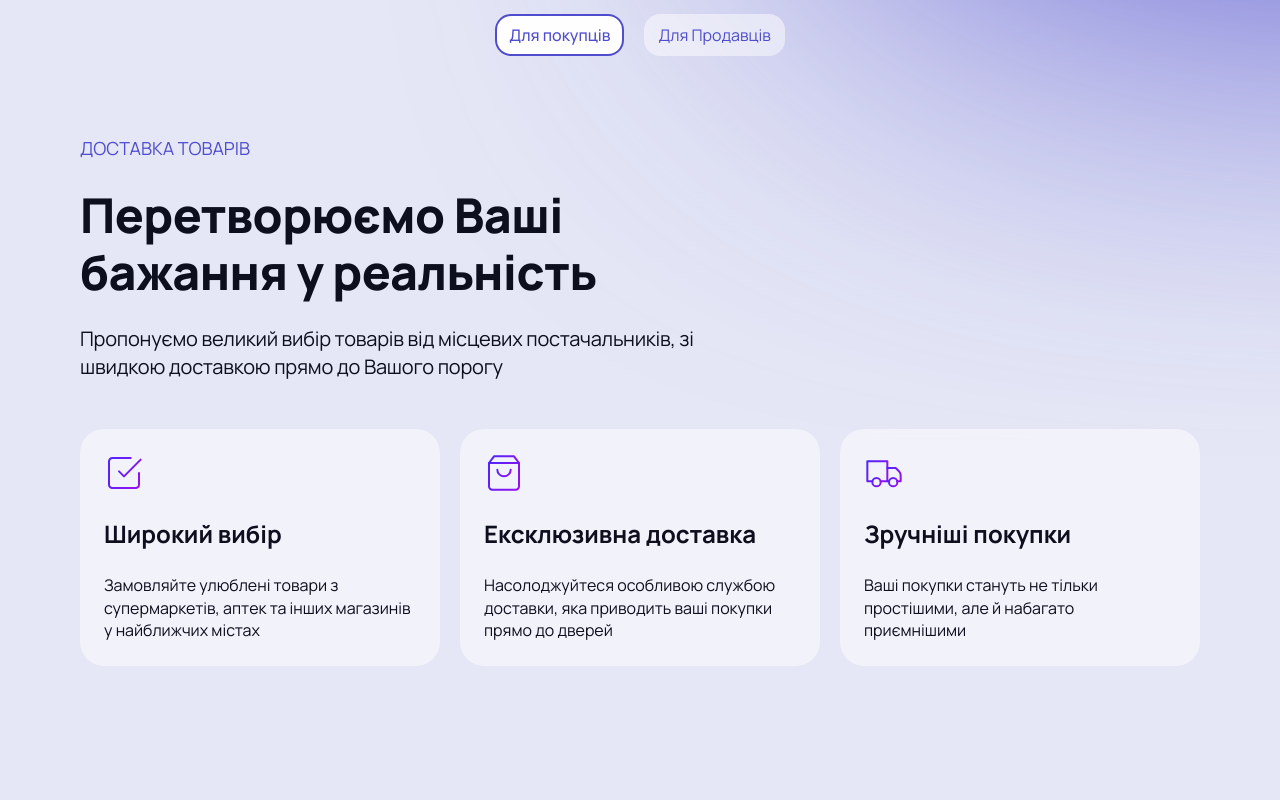
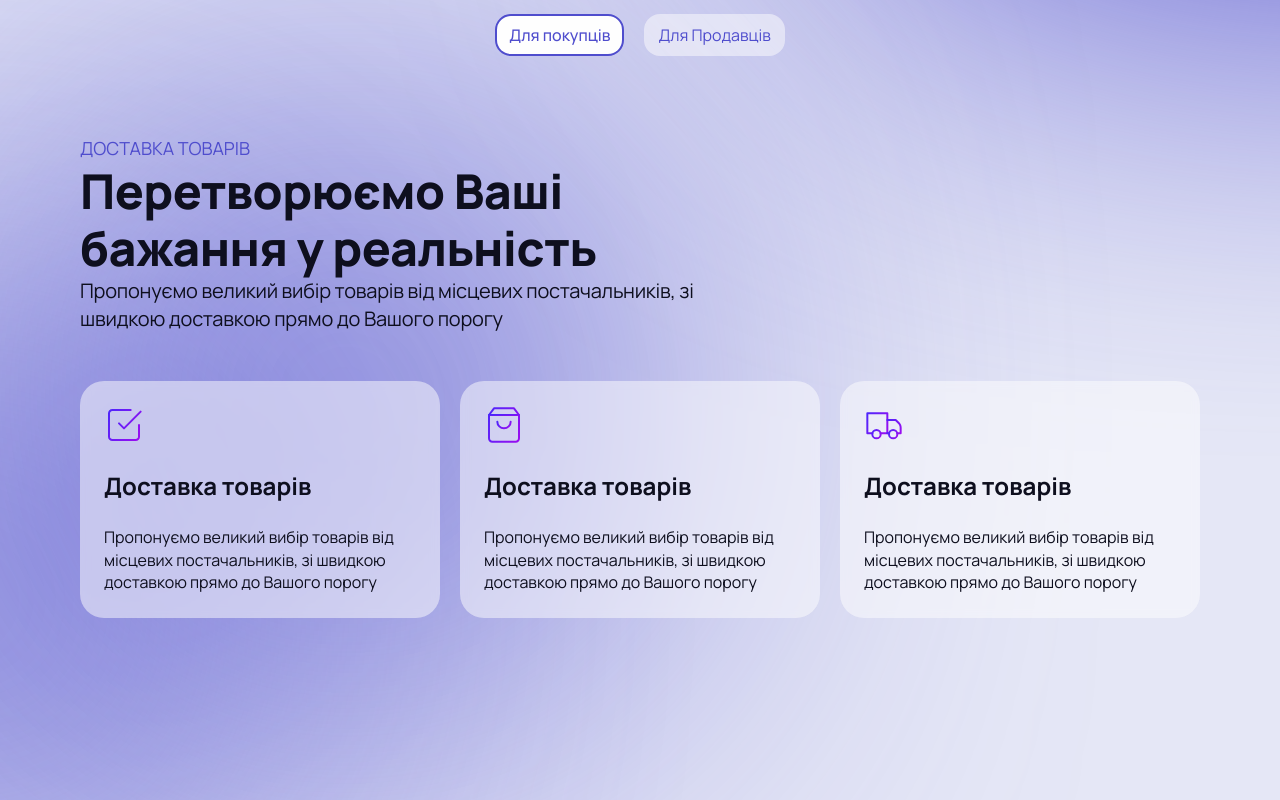
Before and after one commit to Tkachenko01001/vilage-online-fe, a Next.js app: page / in a window 1280 px wide. Shown: the part 840-1640 px from the top of the page. Built offline with nearby package versions, Linux system fonts and the light colour scheme.

Commit message:
add/animate_for_delivery

```diff
--- a/src/app/assets/animation/animateMainPage.tsx
+++ b/src/app/assets/animation/animateMainPage.tsx
@@ -1,3 +1,5 @@
+import { Variants } from "framer-motion";
+
 export const titleAnimation = {
   animate: { y: 0, opacity: 1 },
   initial: { y: -90, opacity: 0 },
@@ -17,6 +19,39 @@ export const bigBasketAnimation = {
 };
 
 export const trackAnimation = {
-    x: ["-50%", "-0%"],
-    transition: { duration: 8 * 3, ease: "linear", repeat: Infinity }
-}
+  x: ["-50%", "-0%"],
+  transition: { duration: 8 * 3, ease: "linear", repeat: Infinity }
+};
+
+export const titleVariants: Variants = {
+  offscreen: {
+    x: -800
+  },
+  onscreen: {
+    x: 0,
+    transition: {
+      type: "spring",
+      bounce: 0.4,
+      duration: 0.8
+    }
+  }
+};
+
+export const cardVariants: Variants = {
+  offscreen: {
+    x: -900,
+    opacity: 0,
+    rotate: -30
+  },
+  onscreen: (index: number) => ({
+    opacity: 1,
+    rotate: 0,
+    x: 0,
+    transition: {
+      type: "spring",
+      bounce: 0.4,
+      duration: 1,
+      delay: index * 0.1
+    }
+  })
+};
--- /dev/null
+++ b/src/app/components/delivery-products/Cards.tsx
@@ -0,0 +1,53 @@
+'use client'
+
+import { motion } from "framer-motion";
+import { cardVariants } from "@/app/assets/animation/animateMainPage";
+import CheckSquare from '../../assets/icons/check-square.svg';
+import ShoppingBag from '../../assets/icons/shopping-bag.svg';
+import Truck from '../../assets/icons/truck.svg';
+import styles from './delivery-products.module.scss';
+
+const Cards = () => {
+
+    const CARDS_LIST = [
+        {
+            id: 1,
+            firstTitle: "Доставка товарів",
+            secondTitle: "Перетворюємо Ваші бажання у реальність",
+            paragraph: "Пропонуємо великий вибір товарів від місцевих постачальників, зі швидкою доставкою прямо до Вашого порогу",
+            icon: <CheckSquare />
+        },
+        {
+            id: 2,
+            firstTitle: "Доставка товарів",
+            secondTitle: "Перетворюємо Ваші бажання у реальність",
+            paragraph: "Пропонуємо великий вибір товарів від місцевих постачальників, зі швидкою доставкою прямо до Вашого порогу",
+            icon: <ShoppingBag />
+        },
+        {
+            id: 3,
+            firstTitle: "Доставка товарів",
+            secondTitle: "Перетворюємо Ваші бажання у реальність",
+            paragraph: "Пропонуємо великий вибір товарів від місцевих постачальників, зі швидкою доставкою прямо до Вашого порогу",
+            icon: <Truck />
+        }
+    ];
+
+    return (
+        <motion.ul className={styles.descriptionCardsWrapp}
+            initial="offscreen"
+            whileInView="onscreen"
+            viewport={{ once: true, amount: 0.9 }}
+        >
+            {CARDS_LIST.map((card, index) => (
+                <motion.li key={card.id} className={styles.descriptionCard} variants={cardVariants} custom={index}>
+                    {card.icon}
+                    <h3 className={styles.descriptionCardTitle}>{card.firstTitle}</h3>
+                    <p className={styles.descriptionCardParagraph}>{card.paragraph}</p>
+                </motion.li>
+            ))}
+        </motion.ul>
+    )
+};
+
+export default Cards;
--- a/src/app/components/delivery-products/DeliveryProducts.tsx
+++ b/src/app/components/delivery-products/DeliveryProducts.tsx
@@ -1,37 +1,19 @@
 import DescriptionSwitch from '../description-switch/DescriptionSwitch'
-import CheckSquare from '../../assets/icons/check-square.svg';
-import ShoppingBag from '../../assets/icons/shopping-bag.svg';
-import Truck from '../../assets/icons/truck.svg'
+import Cards from "./Cards";
 import styles from './delivery-products.module.scss';
+import TitleForBuyer from './TitleForBuyer';
 
 const DeliveryProducts = () => {
+
     return (
         <section className={styles.container}>
+            <div className={styles.blurBall}></div>
             <div className={styles.wrapp}>
                 <DescriptionSwitch />
-                <div className={styles.slogan}>
-                    <h3 className={styles.sloganDescription}>Доставка товарів</h3>
-                    <h2 className={styles.sloganTitle}>Перетворюємо Ваші бажання у реальність</h2>
-                    <p className={styles.sloganPharagraph}>Пропонуємо великий вибір товарів від місцевих постачальників, зі швидкою доставкою прямо до Вашого порогу</p>
-                </div>
-                <div className={styles.descriptionCardsWrapp}>
-                    <div className={styles.descriptionCard}>
-                        <CheckSquare />
-                        <h3 className={styles.descriptionCardTitle}>Широкий вибір</h3>
-                        <p className={styles.descriptionCardParagraph}>Замовляйте улюблені товари з супермаркетів, аптек та інших магазинів у найближчих містах</p>
-                    </div>
-                    <div className={styles.descriptionCard}>
-                        <ShoppingBag />
-                        <h3 className={styles.descriptionCardTitle}>Ексклюзивна доставка</h3>
-                        <p className={styles.descriptionCardParagraph}>Насолоджуйтеся особливою службою доставки, яка приводить ваші покупки прямо до дверей</p>
-                    </div>
-                    <div className={styles.descriptionCard}>
-                        <Truck />
-                        <h3 className={styles.descriptionCardTitle}>Зручніші покупки</h3>
-                        <p className={styles.descriptionCardParagraph}>Ваші покупки стануть не тільки простішими, але й набагато приємнішими </p>
-                    </div>
-                </div>
+                <TitleForBuyer />
+                <Cards />
             </div>
+            <div className={styles.blurBallSecond}></div>
         </section>
     )
 };
--- /dev/null
+++ b/src/app/components/delivery-products/TitleForBuyer.tsx
@@ -0,0 +1,24 @@
+'use client'
+
+import { motion } from "framer-motion";
+import { titleVariants } from "@/app/assets/animation/animateMainPage";
+import styles from './delivery-products.module.scss';
+
+const TitleForBuyer = () => {
+    return (
+        <motion.div
+            className={styles.slogan}
+            initial="offscreen"
+            whileInView="onscreen"
+            viewport={{ once: true, amount: 0.9 }}
+        >
+            <motion.div variants={titleVariants}>
+                <h3 className={styles.sloganDescription}>Доставка товарів</h3>
+                <h2 className={styles.sloganTitle}>Перетворюємо Ваші бажання у реальність</h2>
+                <p className={styles.sloganPharagraph}>Пропонуємо великий вибір товарів від місцевих постачальників, зі швидкою доставкою прямо до Вашого порогу</p>
+            </motion.div>
+        </motion.div>
+    )
+};
+
+export default TitleForBuyer;
--- a/src/app/components/delivery-products/delivery-products.module.scss
+++ b/src/app/components/delivery-products/delivery-products.module.scss
@@ -1,6 +1,7 @@
 @import '../../styles/base.scss';
 
 .container {
+    position: relative;
     padding: 80px;
 }
 
@@ -65,3 +66,26 @@
     color: $black;
     line-height: 140%;
 }
+
+.blurBall {
+    position: absolute;
+    width: 532px;
+    height: 532px;
+    border-radius: 532px;
+    background: var(--ui-blue, #4F4DCD);
+    filter: blur(200px);
+    z-index: -1;
+    top: 400px;
+    left: -300px;
+}
+
+.blurBallSecond {
+    position: absolute;
+    width: 532px;
+    height: 532px;
+    border-radius: 532px;
+    background: var(--ui-blue, #4F4DCD);
+    filter: blur(200px);
+    z-index: -1;
+    top: 200px
+}
```
